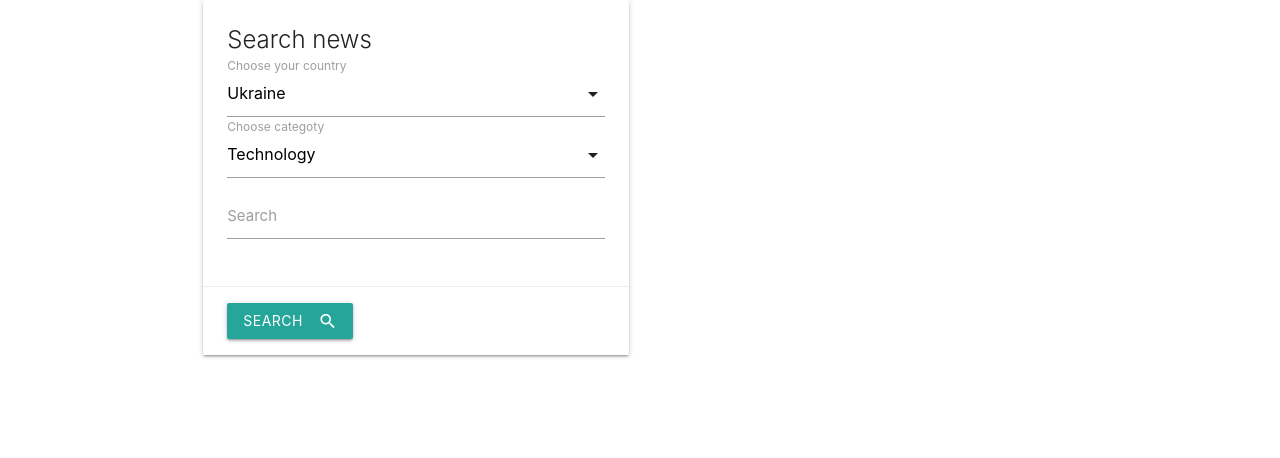
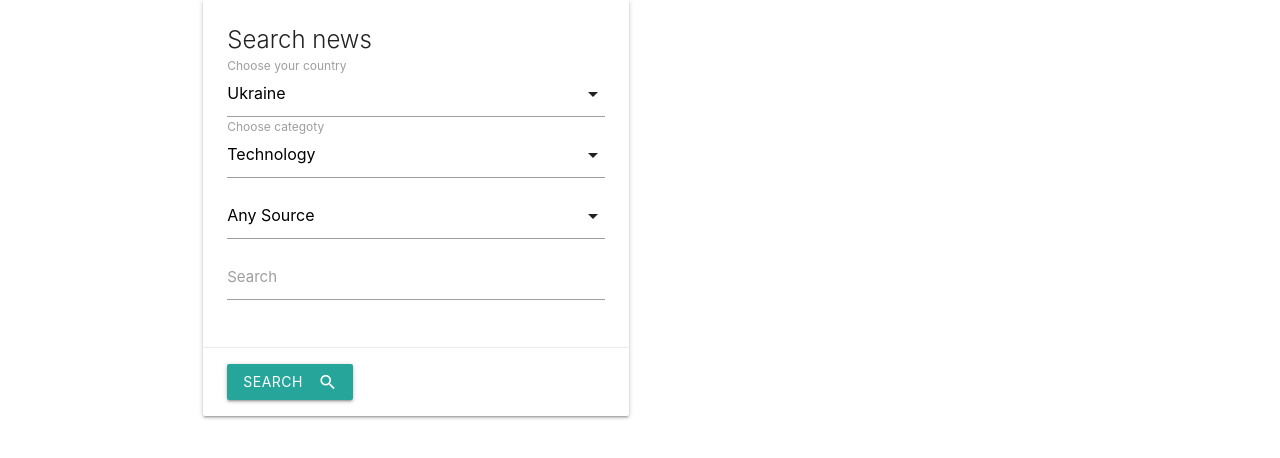
Before and after one commit to kirisona/news, a plain HTML site: page index.html in a window 1280 px wide. Shown: the part 72-530 px from the top of the page. Drawn offline with nearby package versions, Linux system fonts and the light colour scheme; no server answers.

Commit message:
all tasks

```diff
--- a/app.js
+++ b/app.js
@@ -65,7 +65,11 @@ function newsServiceModule() {
     },
 
     everything(text, cb) {
-      http.get(`${apiUrl}/v2/everything?q=${text}&apiKey=${apiKey}`, cb);
+      http.get(`${apiUrl}/v2/everything?q=${text}&sources=${sources.value}&apiKey=${apiKey}`, cb);
+    },
+
+    source(cb) {
+      http.get(`${apiUrl}/v2/sources?&language=en&apiKey=${apiKey}`, cb)
     }
   };
 }
@@ -77,12 +81,27 @@ const form = document.forms["newsControls"];
 const countrySelect = form["country"];
 const searchInput = form["search"];
 const categorySelect = form["category"];
+const sources = document.querySelector('#sources');
+
+function createSourceOptions(err, response) {
+  const sourceArray = response.sources;
+
+  for (let i = 0; i <= 15; i++) {
+    const newSourceOption = `
+    <option value=${sourceArray[i].id}>${sourceArray[i].name}</option>
+    `;
+
+    sources.insertAdjacentHTML('beforeend', newSourceOption);
+    M.FormSelect.init(sources, newSourceOption);
+  }
+}
 
 //  init selects
 document.addEventListener("DOMContentLoaded", function() {
   M.AutoInit();
   showLoader();
   loadNews();
+  newsService.source(createSourceOptions);
 });
 
 form.addEventListener("submit", e => {
@@ -97,7 +116,7 @@ form.addEventListener("submit", e => {
 // 1
 
 function loadNews() {
-  newsService.topHeadlines(countrySelect.value, onGetResponse);
+  newsService.topHeadlines(countrySelect.value, categorySelect.value, onGetResponse);
 }
 
 function onGetResponse(err, response) {
--- a/index.html
+++ b/index.html
@@ -48,6 +48,11 @@
                       </select>
                       <label>Choose categoty</label>
                     </div>
+                    <div class="input-field">
+                      <select name="sources" id="sources">
+                        <option value="">Any Source</option>
+                      </select>
+                    </div>
                   </div>
                   <div class="input-field">
                     <input
```
